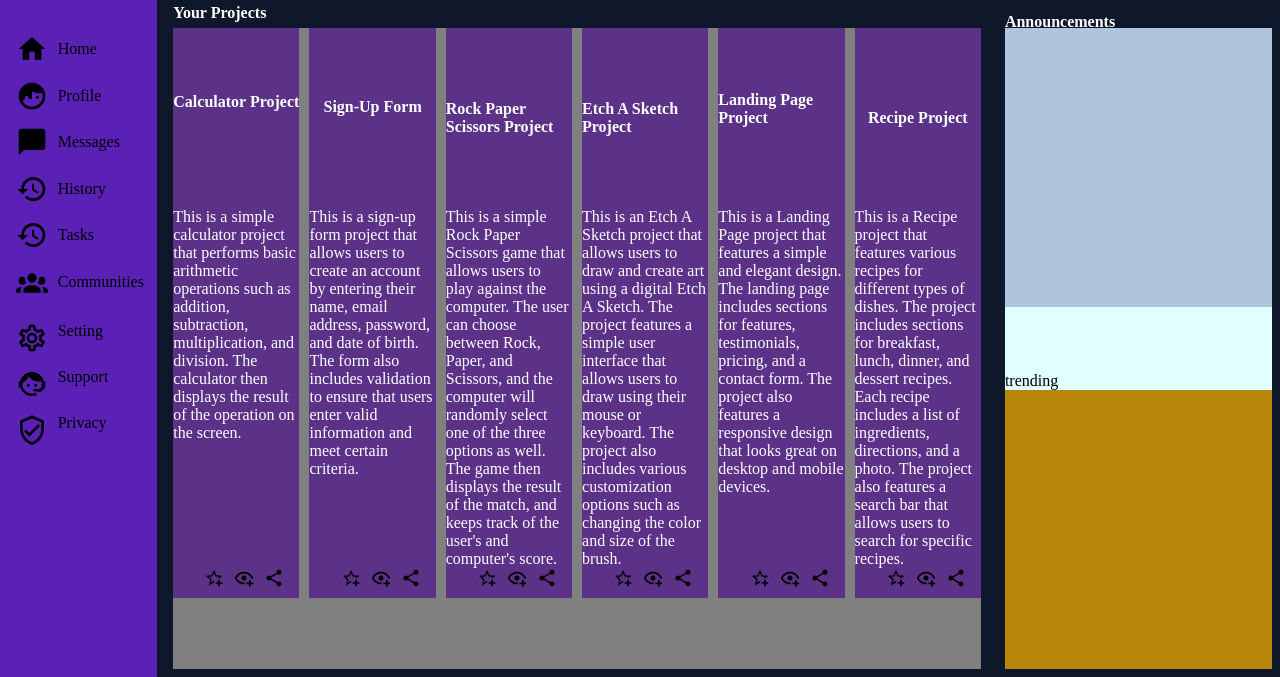
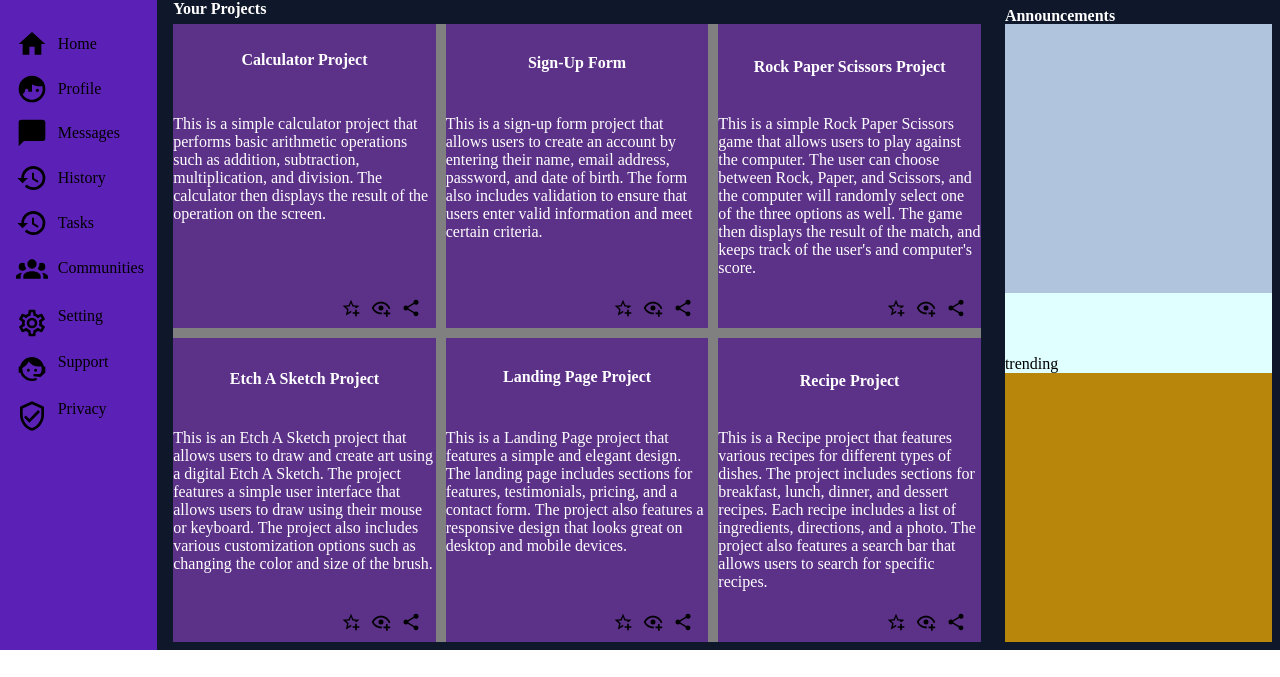
Before and after one commit to LOSTinUNIVERSE/Admin-Dashboard, a plain HTML site: page index.html in a window 1280 px wide. Shown: the part 123-800 px from the top of the page. Drawn offline with Linux system fonts and the light colour scheme.

Commit message:
article from static to flexible As the result of this change we newly added article positioned flexibly

```diff
--- a/style.css
+++ b/style.css
@@ -4,7 +4,7 @@
 }
 #container{
     background-color: lightgreen;
-    height: 100vh;
+    height: min-content;
     width: 100vw;
     display: grid;
     grid-template-columns: 0.7fr 5fr;
@@ -153,9 +153,8 @@ main{
     grid-area: 1/1/-1/2;
     background-color: grey;
     display: grid;
-    /* grid-template-columns: repeat(2, 1fr); */
-    grid-template-columns: repeat(auto-fit, minmax(100px,1fr));
-    grid-template-rows:  repeat(3, 1fr);
+    grid-template-columns: repeat(auto-fit, minmax(250px,1fr));
+    grid-template-rows: auto;
     gap: 10px;
     margin: 2rem 0.5rem 0.5rem 1rem;
 
```
